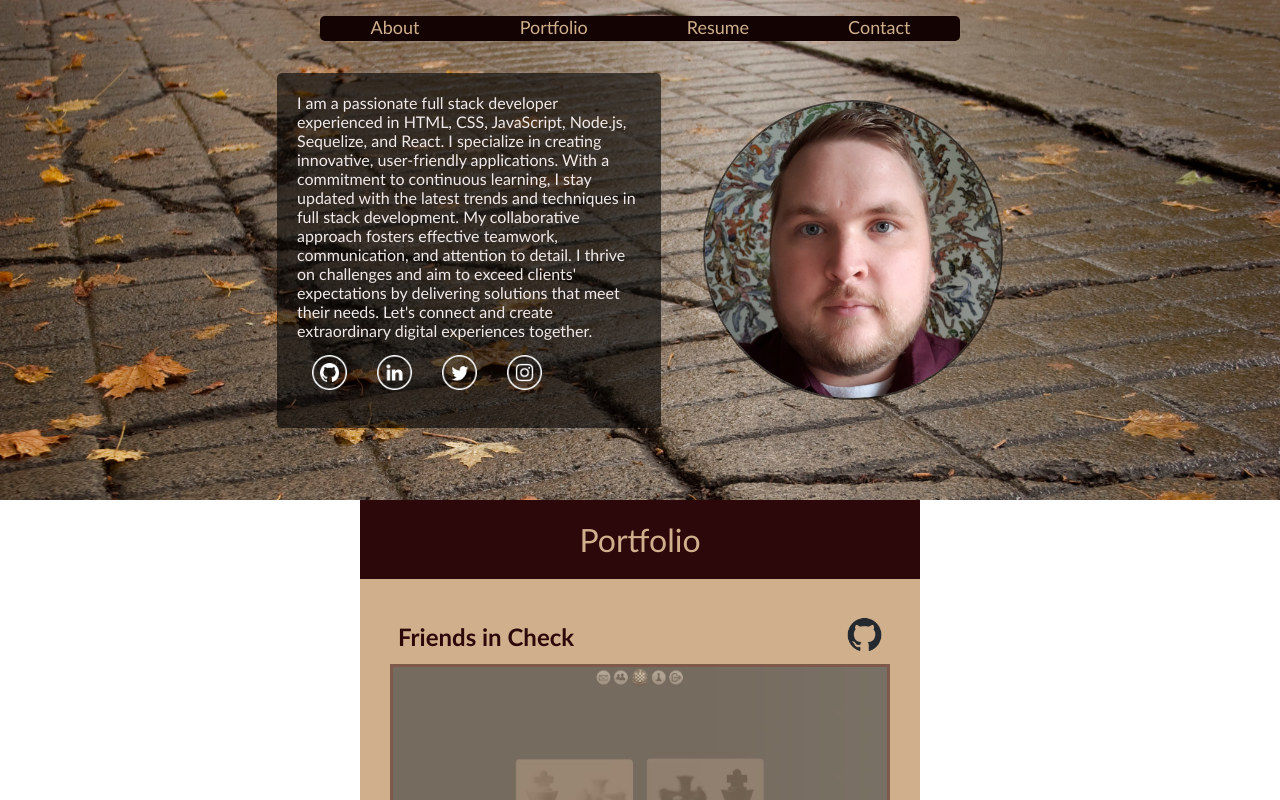
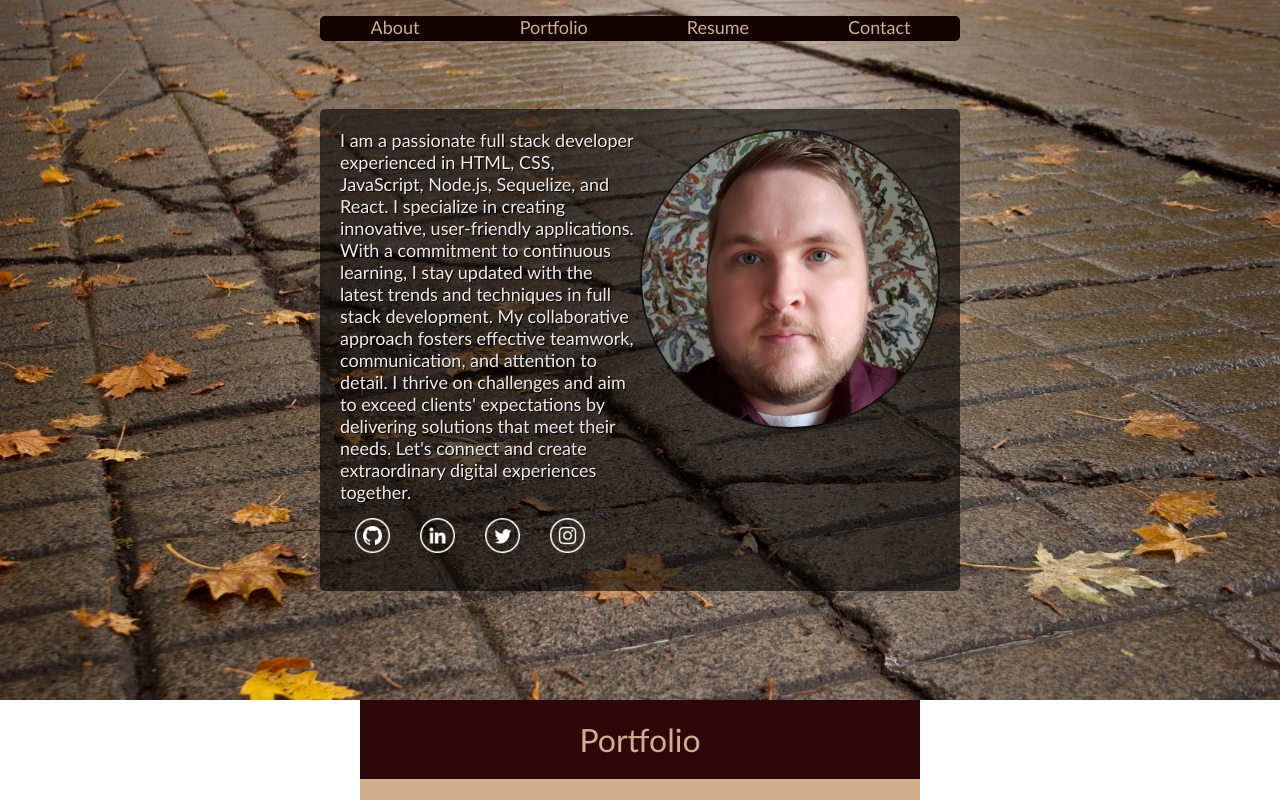
Before and after one commit to wabarringer/portfolio, a React (Create React App) app: page / in a window 1280 px wide. Shown: the top 800 px of the page. Built offline with nearby package versions, Linux system fonts and the light colour scheme.

Commit message:
layout adjusting about section

```diff
--- a/src/components/about/index.js
+++ b/src/components/about/index.js
@@ -12,18 +12,19 @@ import './style.css';
 export default function About() {
   return (
     <section id='about'>
-      <div className='container-about'>
+      <div id='container-about'>
         <div id='about-card'>
+          <div>
             <p>
               I am a passionate full stack developer experienced in HTML, CSS,
-            JavaScript, Node.js, Sequelize, and React. I specialize in creating
-            innovative, user-friendly applications. With a commitment to
-            continuous learning, I stay updated with the latest trends and
+              JavaScript, Node.js, Sequelize, and React. I specialize in
+              creating innovative, user-friendly applications. With a commitment
+              to continuous learning, I stay updated with the latest trends and
               techniques in full stack development. My collaborative approach
-            fosters effective teamwork, communication, and attention to detail.
-            I thrive on challenges and aim to exceed clients' expectations by
-            delivering solutions that meet their needs. Let's connect and create
-            extraordinary digital experiences together.
+              fosters effective teamwork, communication, and attention to
+              detail. I thrive on challenges and aim to exceed clients'
+              expectations by delivering solutions that meet their needs. Let's
+              connect and create extraordinary digital experiences together.
             </p>
             <div id='social-icons'>
               <a
@@ -58,6 +59,7 @@ export default function About() {
           </div>
           <img id='profile-img' src={Profile} alt='My face!' />
         </div>
+      </div>
     </section>
   );
 }
--- a/src/components/about/style.css
+++ b/src/components/about/style.css
@@ -1,4 +1,4 @@
-.container-about {
+#container-about {
   display: flex;
   flex-direction: row;
   align-items: center;
@@ -9,22 +9,21 @@
   background-repeat: no-repeat;
   color: #f1eaea;
   position: relative;
-  height: 500px;
+  height: 700px;
 }
 
 #about-card {
   display: flex;
-  flex-direction: column;
+  flex-direction: row;
   min-height: 30%;
-  width: 30%;
+  width: 50%;
   background-color: rgba(0, 0, 0, 0.6);
   padding: 20px;
   border-radius: 5px;
   position: relative;
-  left: 10vw;
 }
 
-.page-container-about p {
+#container-about p {
   font-size: large;
   text-shadow: black 1px 1px;
 }
@@ -45,5 +44,4 @@
   border: rgba(0, 0, 0, 0.6) solid 2px;
   border-radius: 50%;
   position: relative;
-  right: 10vw;
 }
```
Lines whose indentation alone changed are shown as unchanged.
